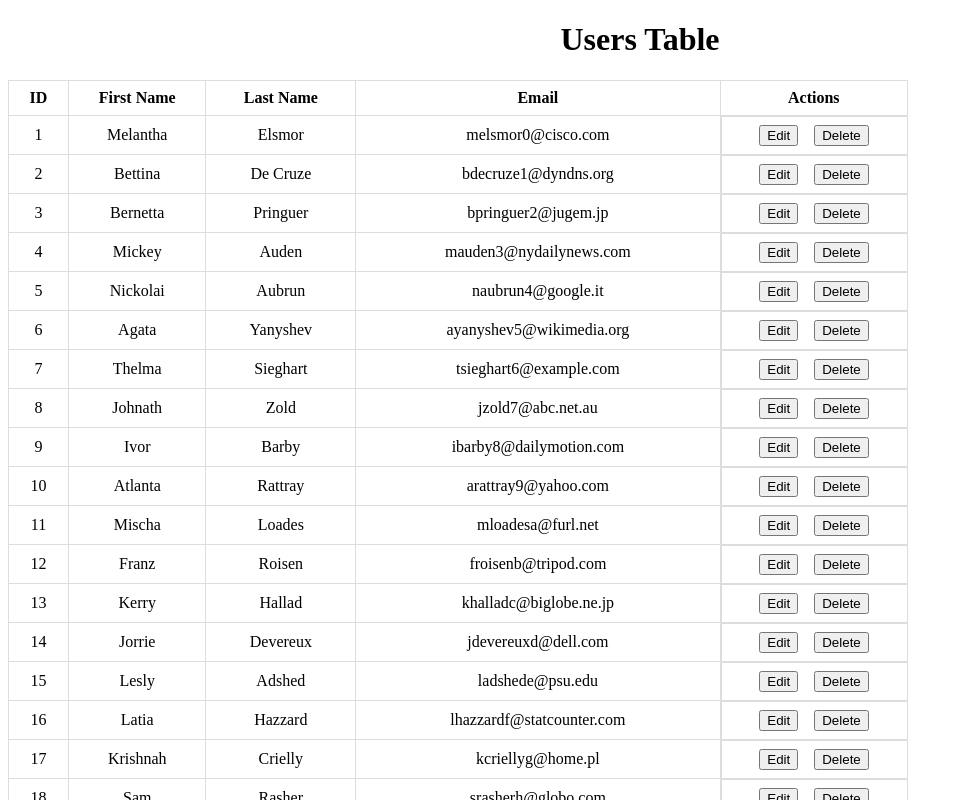
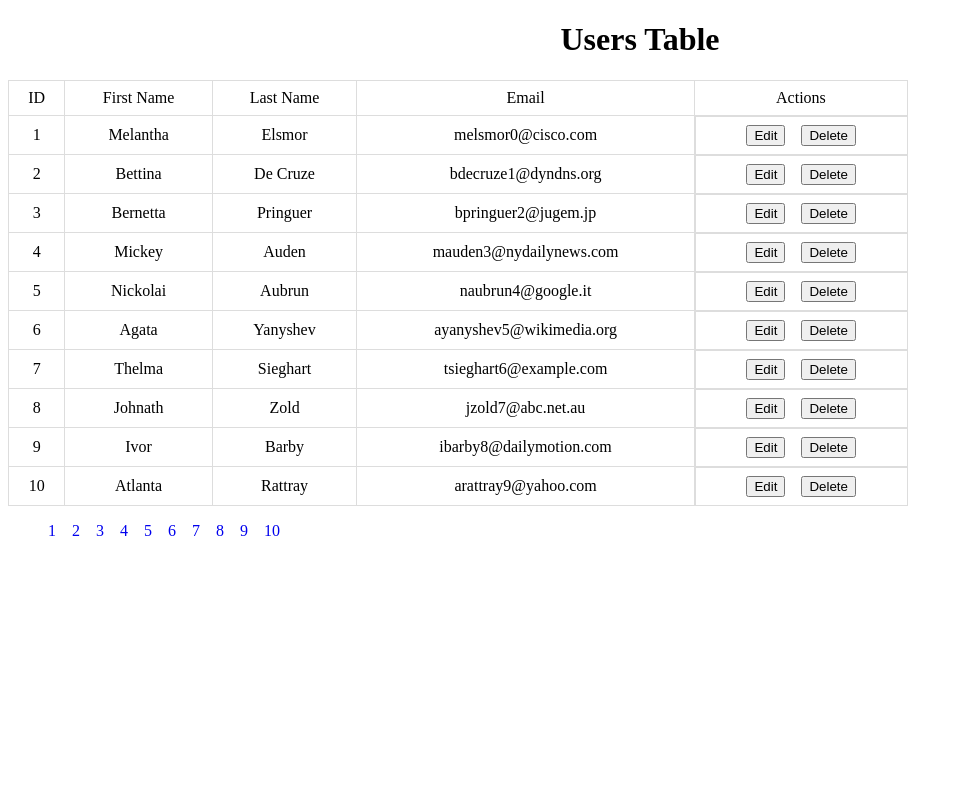
Before and after one commit to dimitarsabev00/Users-Table, a React (Create React App) app: page / in a window 1280 px wide. Shown: the top 800 px of the page, without its empty margins (0-963 px from the left). Built offline with nearby package versions, Linux system fonts and the light colour scheme; the HTML template or start-up script is replaced by a standard one.

Commit message:
Added Users & Pagination Component

```diff
--- a/src/components/Table.js
+++ b/src/components/Table.js
@@ -2,48 +2,26 @@ import React, { useEffect, useState } from "react";
 import "./Table.css";
 import styled from "@emotion/styled";
 import users_data from "./users_data.json";
+import Users from "./Users";
+import Pagination from "./Pagination";
 const Table = () => {
-  const [users, setUsers] = useState([]);
-  useEffect(() => {
-    setUsers(users_data);
-  }, []);
+  const [users, setUsers] = useState(users_data);
+  const [currentPage, setCurrentPage] = useState(1);
+  const [usersPerPage, setUsersPerPage] = useState(10);
+  const indexOfLastUser = currentPage * usersPerPage;
+  const indexOfFirstUser = currentPage / usersPerPage;
+  const currentUsers = users.slice(indexOfFirstUser, indexOfLastUser);
 
+  const paginate = (pageNumber) => setCurrentPage(pageNumber);
   return (
     <div className="table" style={{ textAlign: "center" }}>
       <h1>Users Table</h1>
-      <table>
-        <thead>
-          <tr>
-            <th>ID</th>
-            <th>First Name</th>
-            <th>Last Name</th>
-            <th>Email</th>
-            <th>Actions</th>
-          </tr>
-        </thead>
-        <tbody>
-          {users.map((user) => {
-            return (
-              <tr key={user.id}>
-                <td>{user.id}</td>
-                <td>{user.first_name}</td>
-                <td>{user.last_name}</td>
-                <td>{user.email}</td>
-                <td
-                  style={{
-                    display: "flex",
-                    gap: "1rem",
-                    justifyContent: "center",
-                  }}
-                >
-                  <button>Edit</button>
-                  <button>Delete</button>
-                </td>
-              </tr>
-            );
-          })}
-        </tbody>
-      </table>
+      <Users users={currentUsers} setUsers={setUsers} />
+      <Pagination
+        usersPerPage={usersPerPage}
+        totalUsers={users.length}
+        paginate={paginate}
+      />
     </div>
   );
 };
```
